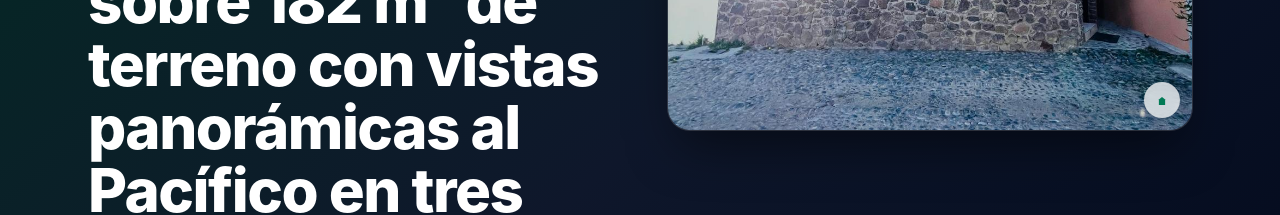
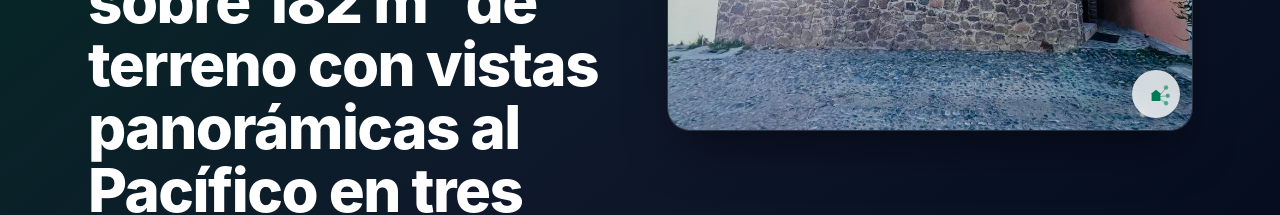
Before and after one commit to AppVenturesMX/arrecife-landing, a Next.js app: page / in a window 1280 px wide. Shown: the part 391-606 px from the top of the page. Built offline with nearby package versions, Linux system fonts and the light colour scheme.

Commit message:
Enhance PhotoWatermark with variant support
Updated PhotoWatermark component to support variant prop for different watermark styles. Added HubMark for full variant and adjusted sizes accordingly.

```diff
--- a/components/photo-watermark.tsx
+++ b/components/photo-watermark.tsx
@@ -1,20 +1,43 @@
-import { HubMarkSimple } from "./hub-mark"
+import { HubMark, HubMarkSimple } from "./hub-mark"
 
 // Marca de agua discreta para fotografías de propiedades: un badge circular
 // pequeño en la esquina, suficiente para identificar la marca si la foto se
 // comparte fuera del sitio, sin competir con la fotografía ni con el texto
 // de la leyenda. Se coloca dentro de un contenedor `relative`.
 //
-// Usa HubMarkSimple (solo casa, sin nodos): a este tamaño (16-20px) los
-// nodos de HubMark completo pierden sus líneas de conexión y se ven como
-// manchas verdes sueltas en vez de parte del ícono.
-export function PhotoWatermark({ className }: { className?: string }) {
+// variant="full" (default) — para la foto grande (portada del hero, imagen
+// destacada de la galería): usa HubMark completo (casa + 3 conectores). El
+// badge va a ~40-48px para que las líneas de conexión se alcancen a leer
+// (por debajo de ~40px el ícono completo pierde legibilidad).
+//
+// variant="simple" — para miniaturas chicas (grid de galería): usa
+// HubMarkSimple (solo casa, sin nodos), porque a esos tamaños los
+// conectores de HubMark se pierden y se ven como manchas verdes sueltas en
+// vez de parte del ícono.
+export function PhotoWatermark({
+  className,
+  variant = "full",
+}: {
+  className?: string
+  variant?: "full" | "simple"
+}) {
+  if (variant === "simple") {
+    return (
+      <div
+        aria-hidden="true"
+        className={`pointer-events-none absolute bottom-1.5 right-1.5 z-10 flex h-5 w-5 items-center justify-center rounded-full bg-white/75 shadow-sm backdrop-blur-sm sm:h-6 sm:w-6 ${className ?? ""}`}
+      >
+        <HubMarkSimple className="h-2.5 w-2.5 text-emerald-700 sm:h-3 sm:w-3" />
+      </div>
+    )
+  }
+
   return (
     <div
       aria-hidden="true"
-      className={`pointer-events-none absolute bottom-3 right-3 z-10 flex h-8 w-8 items-center justify-center rounded-full bg-white/75 shadow-sm backdrop-blur-sm sm:h-9 sm:w-9 ${className ?? ""}`}
+      className={`pointer-events-none absolute bottom-3 right-3 z-10 flex h-10 w-10 items-center justify-center rounded-full bg-white/80 shadow-sm backdrop-blur-sm sm:h-12 sm:w-12 ${className ?? ""}`}
     >
-      <HubMarkSimple className="h-4 w-4 text-emerald-700 sm:h-5 sm:w-5" />
+      <HubMark className="h-6 w-6 text-emerald-700 sm:h-7 sm:w-7" />
     </div>
   )
 }
```
